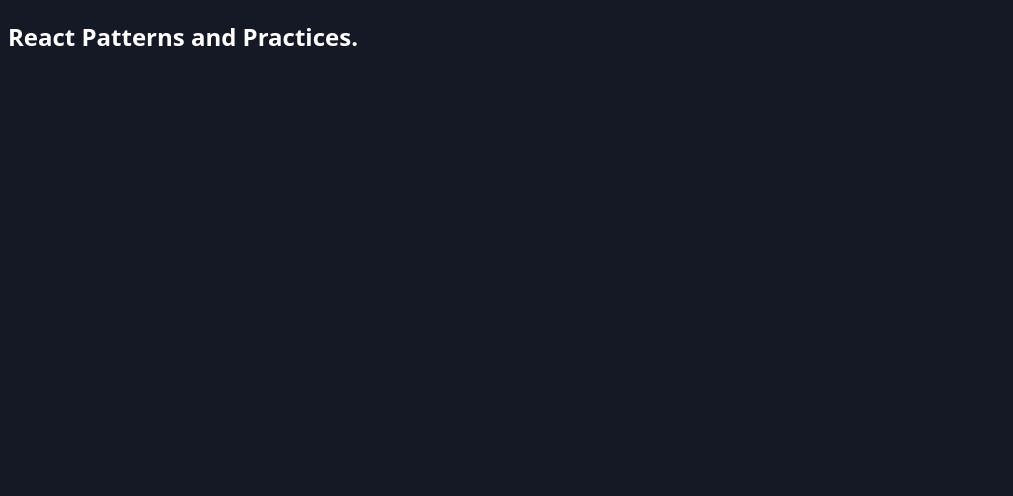
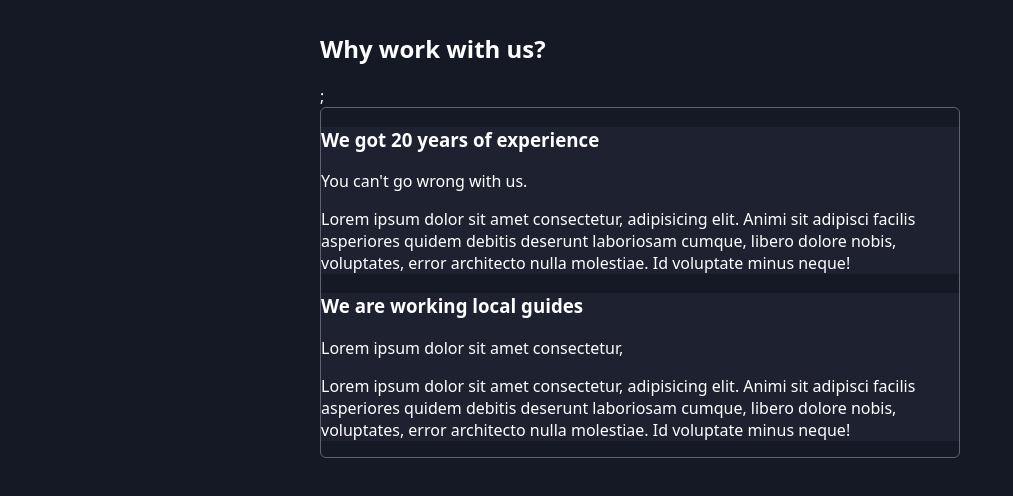
Before and after one commit to NLucky320/React-Patterns, a React (Vite) app: page / in a window 1280 px wide. Shown: the top 496 px of the page, without its empty margins (0-1013 px from the left). Built offline with nearby package versions, Linux system fonts and the light colour scheme.

Commit message:
Introducing Compound Components

```diff
--- a/src/App.jsx
+++ b/src/App.jsx
@@ -1,7 +1,39 @@
-
+import Accordion from "./components/Accordion/Accordion";
+import AccordionItem from "./components/Accordion/AccordionItem";
 
 function App() {
-  return <h2>React Patterns and Practices.</h2>
+  return <main>
+    <section>
+       <h2>Why work with us?</h2>;
+       <Accordion className='accordion'>
+        <AccordionItem className='accordion-item' title='We got 20 years of experience'>
+          <article>
+            <p>
+              You can't go wrong with us.
+            </p>
+            <p>
+              Lorem ipsum dolor sit amet consectetur, adipisicing elit. Animi sit adipisci facilis asperiores quidem debitis deserunt laboriosam cumque, libero dolore nobis, voluptates, error architecto nulla molestiae. Id voluptate minus neque!
+            </p>
+          </article>
+
+        </AccordionItem>
+        <AccordionItem className='accordion-item' title='We are working local guides'>
+          <article>
+            <p>
+              Lorem ipsum dolor sit amet consectetur,
+            </p>
+            <p>
+              Lorem ipsum dolor sit amet consectetur, adipisicing elit. Animi sit adipisci facilis asperiores quidem debitis deserunt laboriosam cumque, libero dolore nobis, voluptates, error architecto nulla molestiae. Id voluptate minus neque!
+            </p>
+          </article>
+
+        </AccordionItem>
+
+       </Accordion>
+
+    </section>
+
+  </main>
 }
 
 export default App;
--- /dev/null
+++ b/src/components/Accordion/Accordion.jsx
@@ -0,0 +1,5 @@
+export default function Accordion({children, className}) {
+    return <ul className={className}>
+        {children}
+    </ul>
+}
--- /dev/null
+++ b/src/components/Accordion/AccordionItem.jsx
@@ -0,0 +1,12 @@
+export default function AccordionItem({title, children, className}) {
+    return (
+        <li className={className}>
+            <h3>
+                {title}
+            </h3>
+            <div>
+                {children}
+            </div>
+        </li>
+    )
+}
```
